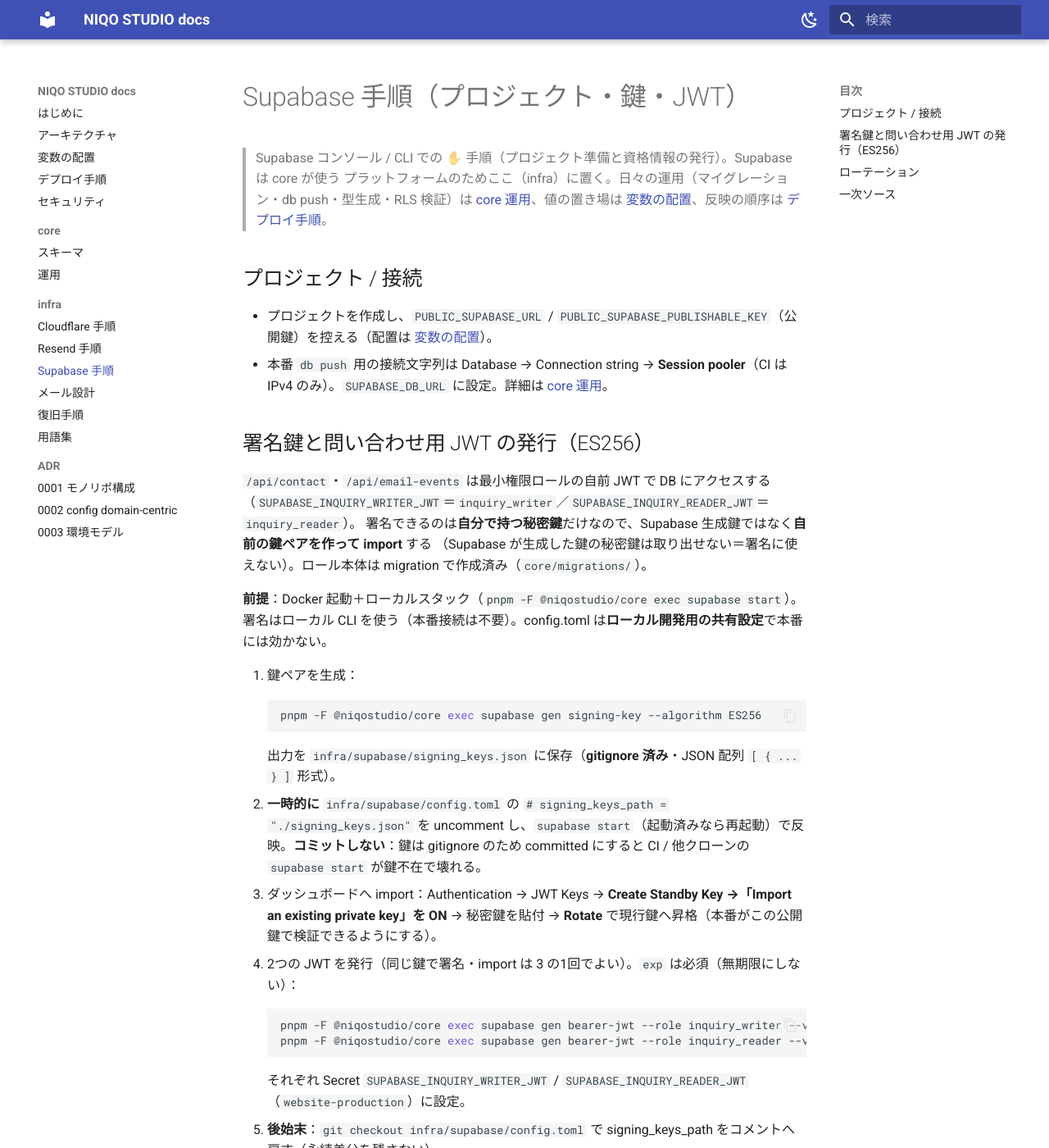
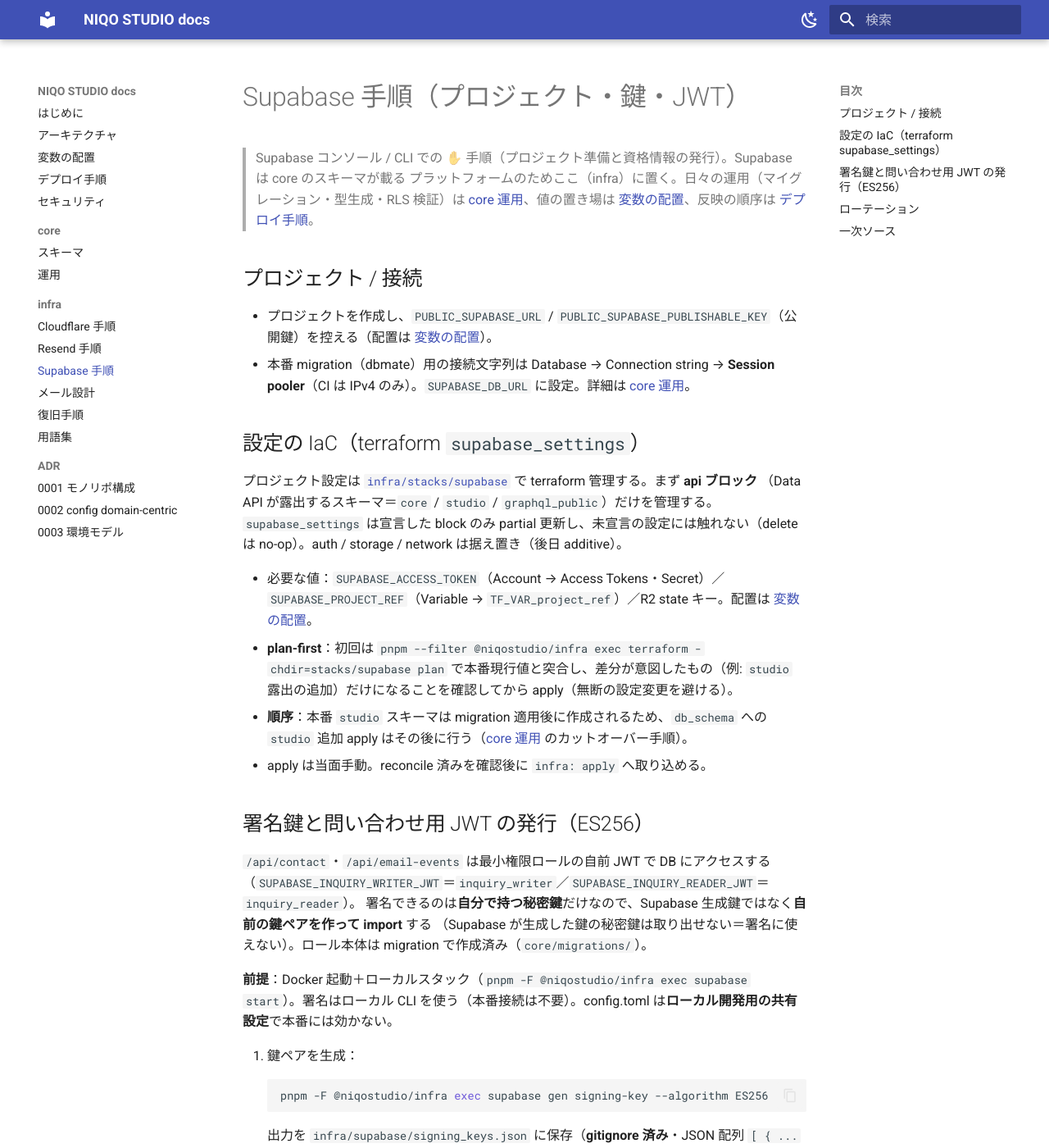
Before and after one commit to niqostudio/niqostudio, an MkDocs documentation site: the page built from docs/infra/supabase.md, in a window 1280 px wide and 1400 px high. Shown: the whole window at 82% size. Built offline with MkDocs 1.6.1 and Material for MkDocs 9.7.7, drawn with Linux system fonts in a browser that asks for light colours; some of the changed text lies outside the part shown.

Commit message:
feat(infra): Supabase 設定を terraform で IaC 化
infra/stacks/supabase（supabase_settings）で Data API の露出スキーマ（api
ブロック＝core / studio / graphql_public）を管理する。provider は宣言した
block のみ partial 更新し、未宣言の設定には触れない（delete は no-op）。
access token / project_ref は env で渡し、初回は plan で本番現行値と突合して
から apply する。

併せて infra: terraform-docs に新 stack を追加し、supabase.md を IaC 化に追従
（core→infra・dbmate）。

````diff
--- a/docs/infra/supabase.md
+++ b/docs/infra/supabase.md
@@ -1,12 +1,22 @@
 # Supabase 手順（プロジェクト・鍵・JWT）
 
-> Supabase コンソール / CLI での ✋ 手順（プロジェクト準備と資格情報の発行）。Supabase は core が使う
-> プラットフォームのためここ（infra）に置く。日々の運用（マイグレーション・db push・型生成・RLS 検証）は
+> Supabase コンソール / CLI での ✋ 手順（プロジェクト準備と資格情報の発行）。Supabase は core のスキーマが載る
+> プラットフォームのためここ（infra）に置く。日々の運用（マイグレーション・型生成・RLS 検証）は
 > [core 運用](../database.md)、値の置き場は [変数の配置](../variables.md)、反映の順序は [デプロイ手順](../deploy.md)。
 
 ## プロジェクト / 接続
 - プロジェクトを作成し、`PUBLIC_SUPABASE_URL` / `PUBLIC_SUPABASE_PUBLISHABLE_KEY`（公開鍵）を控える（配置は [変数の配置](../variables.md)）。
-- 本番 `db push` 用の接続文字列は Database → Connection string → **Session pooler**（CI は IPv4 のみ）。`SUPABASE_DB_URL` に設定。詳細は [core 運用](../database.md)。
+- 本番 migration（dbmate）用の接続文字列は Database → Connection string → **Session pooler**（CI は IPv4 のみ）。`SUPABASE_DB_URL` に設定。詳細は [core 運用](../database.md)。
+
+## 設定の IaC（terraform `supabase_settings`）
+プロジェクト設定は [`infra/stacks/supabase`](../../infra/stacks/supabase/) で terraform 管理する。まず **api ブロック**
+（Data API が露出するスキーマ＝`core` / `studio` / `graphql_public`）だけを管理する。`supabase_settings` は宣言した
+block のみ partial 更新し、未宣言の設定には触れない（delete は no-op）。auth / storage / network は据え置き（後日 additive）。
+
+- 必要な値：`SUPABASE_ACCESS_TOKEN`（Account → Access Tokens・Secret）／`SUPABASE_PROJECT_REF`（Variable → `TF_VAR_project_ref`）／R2 state キー。配置は [変数の配置](../variables.md)。
+- **plan-first**：初回は `pnpm --filter @niqostudio/infra exec terraform -chdir=stacks/supabase plan` で本番現行値と突合し、差分が意図したもの（例: `studio` 露出の追加）だけになることを確認してから apply（無断の設定変更を避ける）。
+- **順序**：本番 `studio` スキーマは migration 適用後に作成されるため、`db_schema` への `studio` 追加 apply はその後に行う（[core 運用](../database.md) のカットオーバー手順）。
+- apply は当面手動。reconcile 済みを確認後に `infra: apply` へ取り込める。
 
 ## 署名鍵と問い合わせ用 JWT の発行（ES256）
 `/api/contact`・`/api/email-events` は最小権限ロールの自前 JWT で DB にアクセスする
@@ -14,19 +24,19 @@
 署名できるのは**自分で持つ秘密鍵**だけなので、Supabase 生成鍵ではなく**自前の鍵ペアを作って import** する
 （Supabase が生成した鍵の秘密鍵は取り出せない＝署名に使えない）。ロール本体は migration で作成済み（`core/migrations/`）。
 
-**前提**：Docker 起動＋ローカルスタック（`pnpm -F @niqostudio/core exec supabase start`）。署名はローカル CLI を使う（本番接続は不要）。config.toml は**ローカル開発用の共有設定**で本番には効かない。
+**前提**：Docker 起動＋ローカルスタック（`pnpm -F @niqostudio/infra exec supabase start`）。署名はローカル CLI を使う（本番接続は不要）。config.toml は**ローカル開発用の共有設定**で本番には効かない。
 
 1. 鍵ペアを生成：
    ```sh
-   pnpm -F @niqostudio/core exec supabase gen signing-key --algorithm ES256
+   pnpm -F @niqostudio/infra exec supabase gen signing-key --algorithm ES256
    ```
    出力を `infra/supabase/signing_keys.json` に保存（**gitignore 済み**・JSON 配列 `[ { ... } ]` 形式）。
 2. **一時的に** `infra/supabase/config.toml` の `# signing_keys_path = "./signing_keys.json"` を uncomment し、`supabase start`（起動済みなら再起動）で反映。**コミットしない**：鍵は gitignore のため committed にすると CI / 他クローンの `supabase start` が鍵不在で壊れる。
 3. ダッシュボードへ import：Authentication → JWT Keys → **Create Standby Key →「Import an existing private key」を ON** → 秘密鍵を貼付 → **Rotate** で現行鍵へ昇格（本番がこの公開鍵で検証できるようにする）。
 4. 2つの JWT を発行（同じ鍵で署名・import は 3 の1回でよい）。`exp` は必須（無期限にしない）：
    ```sh
-   pnpm -F @niqostudio/core exec supabase gen bearer-jwt --role inquiry_writer --valid-for 8760h
-   pnpm -F @niqostudio/core exec supabase gen bearer-jwt --role inquiry_reader --valid-for 8760h
+   pnpm -F @niqostudio/infra exec supabase gen bearer-jwt --role inquiry_writer --valid-for 8760h
+   pnpm -F @niqostudio/infra exec supabase gen bearer-jwt --role inquiry_reader --valid-for 8760h
    ```
    それぞれ Secret `SUPABASE_INQUIRY_WRITER_JWT` / `SUPABASE_INQUIRY_READER_JWT`（`website-production`）に設定。
 5. **後始末**：`git checkout infra/supabase/config.toml` で signing_keys_path をコメントへ戻す（永続差分を残さない）。
````
Also changed, not shown: infra/CLAUDE.md (+1 -1 lines), infra/stacks/supabase/README.md (added, +50 -0 lines), 6 other files.
